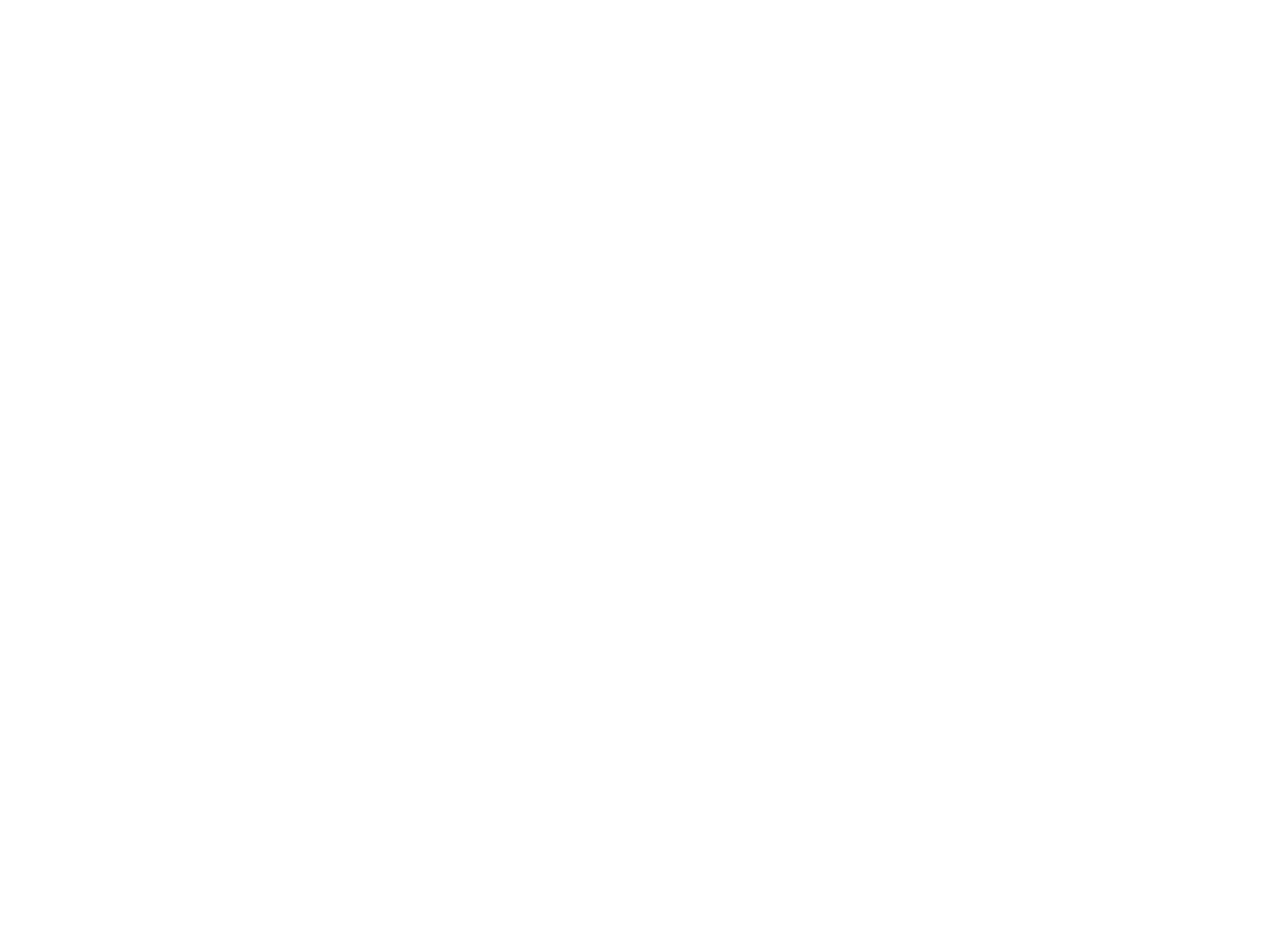
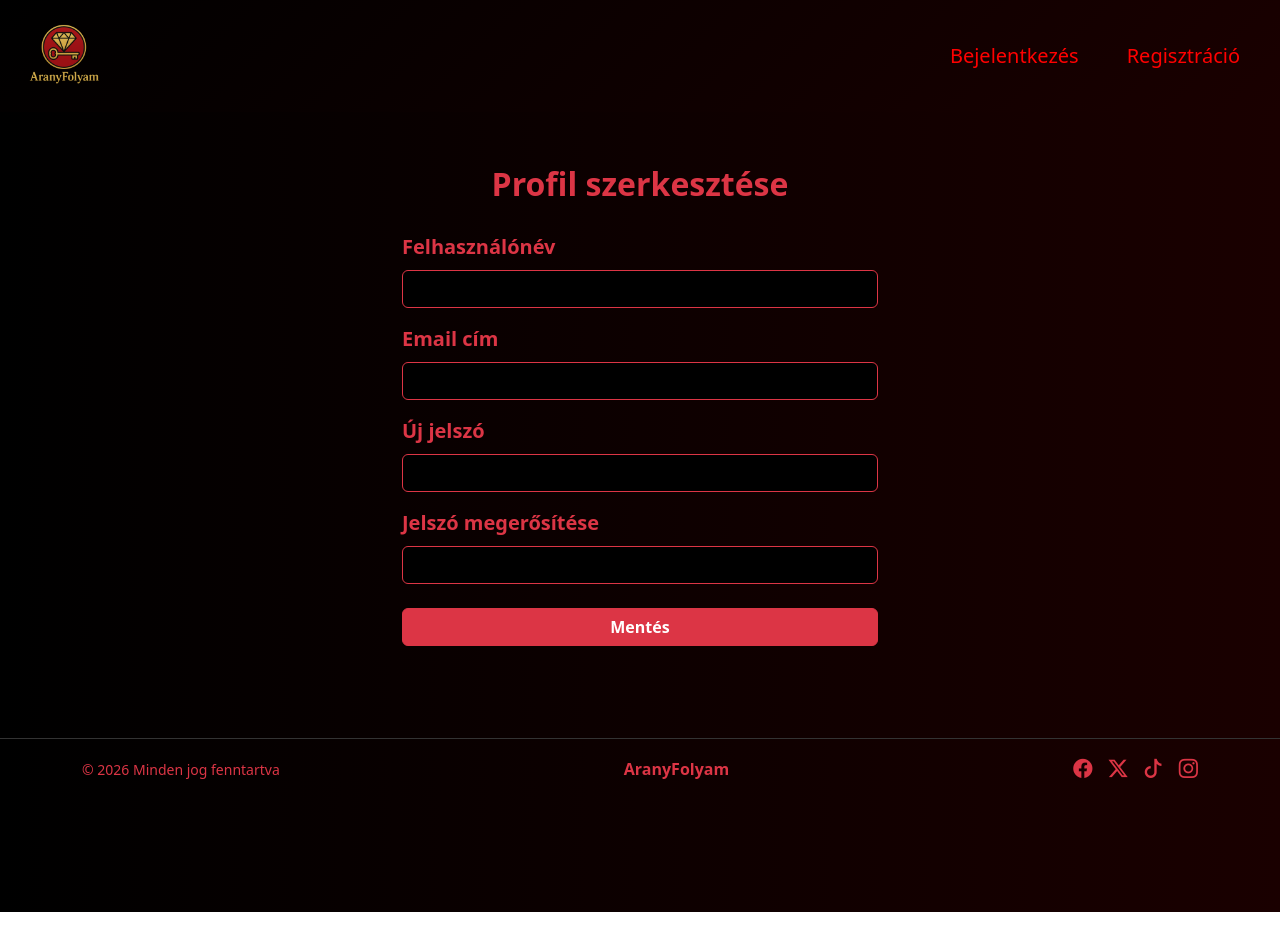
Before and after one commit to Attila428/aranyfolyamfrontend, a React (Vite) app: page /profil in a window 1280 px wide. Before the commit this address had no page. Shown: the top 950 px of the page. Before the commit the page ends 800 px from the top, so only its background shows below. Built offline with nearby package versions, Linux system fonts and the light colour scheme; no server answers.

Commit message:
editUser

```diff
--- a/src/main.jsx
+++ b/src/main.jsx
@@ -10,6 +10,7 @@
 import AboutUs from './pages/AboutUsPage'
 import ProductPage from './pages/ProductPage';
 import AdminPanel from './pages/AdminPanel';
+import Profil from './pages/Profil';
 
 
 
@@ -22,6 +23,7 @@
         <Route path='/aboutus' element={<AboutUs />}/>
         <Route path='/' element={<ProductPage/>}/>
         <Route path='/AdminPanel' element={<AdminPanel/>}/>
+        <Route path='/profil' element={<Profil/>}/>
       </Routes>
     </BrowserRouter>
   </StrictMode>
--- /dev/null
+++ b/src/pages/Profil.jsx
@@ -0,0 +1,125 @@
+import NavBar from "../components/NavBar";
+import Footer from "../components/Footer";
+import { useEffect, useState } from "react";
+import { whoami, updateProfile, logout } from "../users";
+import { useNavigate } from "react-router-dom";
+
+export default function Profil() {
+    const navigate = useNavigate();
+
+    const [user, setUser] = useState(null);
+    const [userError, setUserError] = useState(null);
+
+    const [username, setUsername] = useState("");
+    const [email, setEmail] = useState("");
+    const [psw, setPsw] = useState("");
+    const [pswAgain, setPswAgain] = useState("");
+
+    useEffect(() => {
+        async function load() {
+            const data = await whoami();
+            if (!data.error) {
+                setUser(data);
+            } else {
+                setUserError(data.error);
+            }
+        }
+        load();
+    }, []);
+
+    async function onLogout() {
+        const data = await logout();
+        if (data.error) return setUserError(data.error);
+        setUser(null);
+        navigate("/");
+    }
+
+    const handleSave = async () => {
+        if (psw !== pswAgain) {
+            alert("A két jelszó nem egyezik!");
+            return;
+        }
+
+        try {
+            const res = await updateProfile({
+                username,
+                email,
+                psw
+            });
+
+            if (res.error) {
+                alert(res.error);
+                return;
+            }
+
+            alert("Sikeres módosítás!");
+            setPsw("");
+            setPswAgain("");
+        } catch (err) {
+            alert("Hiba történt a módosítás közben.");
+        }
+    };
+
+    return (
+        <>
+            <NavBar user={user} onLogout={onLogout} />
+
+            <div
+                className="container-fluid d-flex vh-100 text-light"
+                style={{ background: "linear-gradient(90deg, #000000, #1a0000)" }}
+            >
+                <div className="container mt-5 text-light" style={{ maxWidth: "500px" }}>
+                    <div className="text-danger mb-4 fs-2 text-center fw-bold">
+                        Profil szerkesztése
+                    </div>
+
+                    <div className="mb-3">
+                        <label className="form-label text-danger fw-bold fs-5">Felhasználónév</label>
+                        <input
+                            type="text"
+                            className="form-control bg-black text-light border-danger"
+                            value={username}
+                            onChange={(e) => setUsername(e.target.value)}
+                        />
+                    </div>
+
+                    <div className="mb-3">
+                        <label className="form-label text-danger fw-bold fs-5">Email cím</label>
+                        <input
+                            type="email"
+                            className="form-control bg-black text-light border-danger"
+                            value={email}
+                            onChange={(e) => setEmail(e.target.value)}
+                        />
+                    </div>
+
+                    <div className="mb-3">
+                        <label className="form-label text-danger fw-bold fs-5">Új jelszó</label>
+                        <input
+                            type="password"
+                            className="form-control bg-black text-light border-danger"
+                            value={psw}
+                            onChange={(e) => setPsw(e.target.value)}
+                        />
+                    </div>
+
+                    <div className="mb-4">
+                        <label className="form-label text-danger fw-bold fs-5">Jelszó megerősítése</label>
+                        <input
+                            type="password"
+                            className="form-control bg-black text-light border-danger"
+                            value={pswAgain}
+                            onChange={(e) => setPswAgain(e.target.value)}
+                        />
+                    </div>
+
+                    <button className="btn btn-danger w-100 text-white fw-bold" onClick={handleSave}>
+                        Mentés
+                    </button>
+                </div>
+            </div>
+
+            <Footer />
+        </>
+    );
+}
--- a/src/users.js
+++ b/src/users.js
@@ -62,3 +62,25 @@
     //console.log(data)
     return data
 }
+
+export async function updateProfile({ username, email, psw }) {
+  const res = await fetch(`${BACKEND_URL}/edit`, {
+    method: "PUT",
+    headers: {
+      "Content-Type": "application/json"
+    },
+    credentials: "include",
+    body: JSON.stringify({
+      user_username: username,
+      user_email: email,
+      user_psw: psw
+    })
+  });
+
+  const data = await res.json();
+  if (!res.ok) {
+    return { error: data.error };
+  }
+
+  return data;
+}
--- a/vite.config.js
+++ b/vite.config.js
@@ -1,7 +1,7 @@
 import { defineConfig } from 'vite'
 import react from '@vitejs/plugin-react'
 
-const PROXYTARGET = 'http://192.168.9.113:4000'
+const PROXYTARGET = 'http://localhost:4000'
 
 // https://vite.dev/config/
 export default defineConfig({
```
Also changed, not shown: 1 other file (tests, documents, lock files or other folders).
